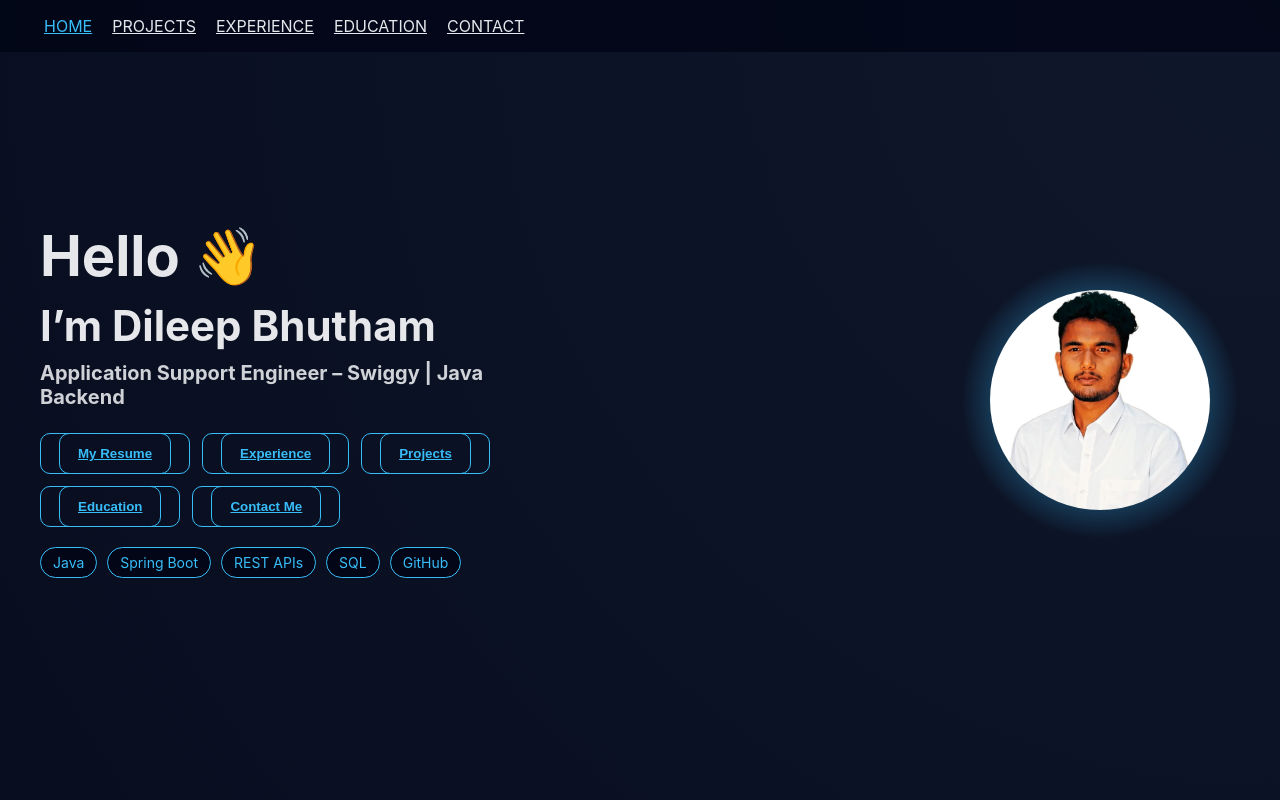
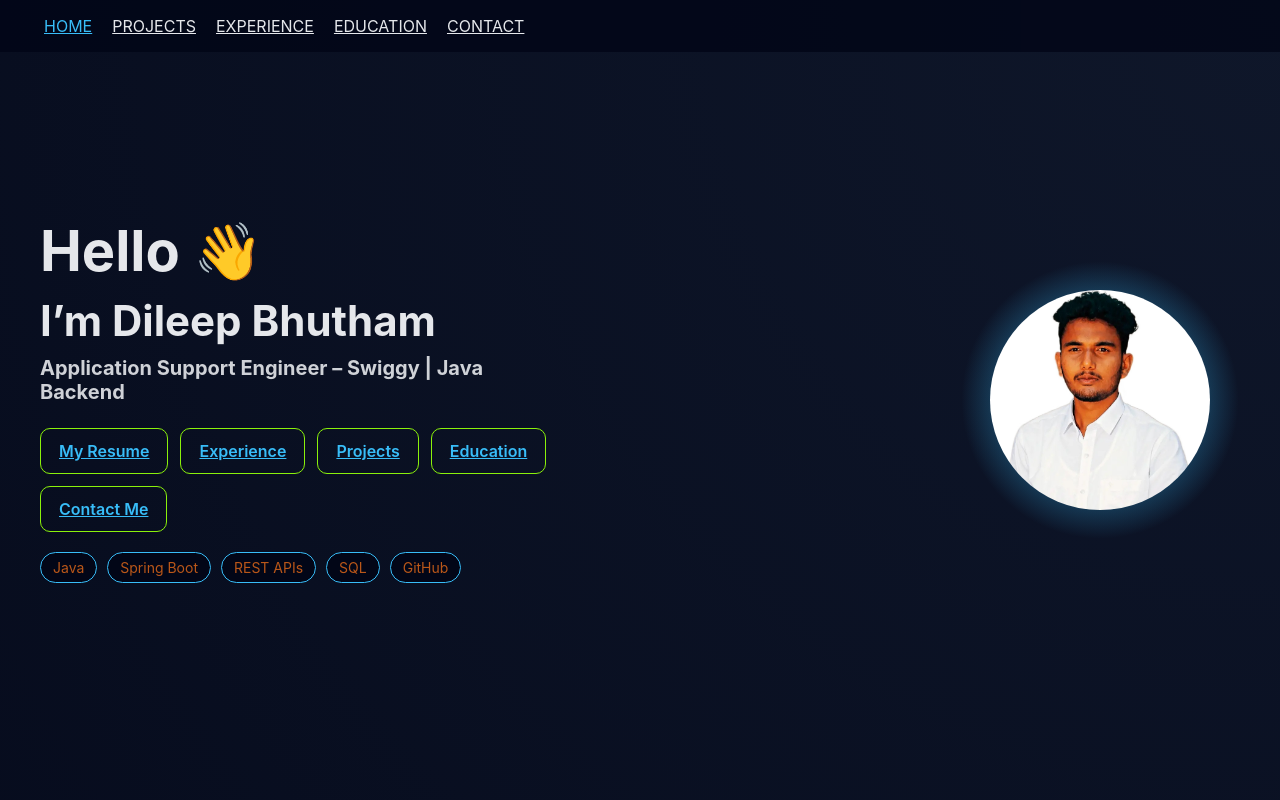
Before and after one commit to DileepNiki121/DileepNiki-PortFolio-Page, a React (Vite) app: page / in a window 1280 px wide. Shown: the top 800 px of the page. Built offline with nearby package versions, Linux system fonts and the light colour scheme.

Commit message:
implement back-to-top button functionality; update Hero component buttons and styles; adjust CSS for improved visuals

```diff
--- a/src/App.jsx
+++ b/src/App.jsx
@@ -1,21 +1,44 @@
+import { useEffect } from "react";
 import Navbar from "./components/Navbar";
 import Hero from "./components/Hero";
 import Projects from "./components/Projects";
 import Experience from "./components/Experience";
 import Education from "./components/Education";
 import Contact from "./components/Contact";
-import ResumeSection from "./components/ResumeSection";
 
 function App() {
+
+  useEffect(() => {
+    const btn = document.getElementById("backToTop");
+
+    const handleScroll = () => {
+      if (window.scrollY > 300) {
+        btn.style.display = "flex";
+      } else {
+        btn.style.display = "none";
+      }
+    };
+
+    window.addEventListener("scroll", handleScroll);
+    return () => window.removeEventListener("scroll", handleScroll);
+  }, []);
+
   return (
     <>
       <Navbar />
       <Hero />
-      <ResumeSection/>
       <Projects />
       <Experience />
       <Education />
       <Contact />
+
+      <button
+        id="backToTop"
+        className="back-to-top"
+        onClick={() => window.scrollTo({ top: 0, behavior: "smooth" })}
+      >
+        ⬆
+      </button>
     </>
   );
 }
--- a/src/components/Hero.jsx
+++ b/src/components/Hero.jsx
@@ -9,21 +9,23 @@ function Hero() {
         </h2>
         <h3>Application Support Engineer – Swiggy | Java Backend</h3>
 
-        <div className="hero-buttons">
-           <button className="btn-outline"><a href="#resume">My Resume</a></button>
-             <button className="btn-outline"><a href="#experience">Experience</a></button>
-             <button className="btn-outline"><a href="#projects">Projects</a></button>
-              <button className="btn-outline"><a href="#education">Education</a></button>
-                <button className="btn-outline"><a href="#contact">Contact Me</a></button>
-        </div>
+     <div className="hero-buttons">
+  <a href="/resume.pdf" download className="btn primary">My Resume</a>
+  <a href="#experience" className="btn outline">Experience</a>
+  <a href="#projects" className="btn outline">Projects</a>
+  <a href="#education" className="btn outline">Education</a>
+  <a href="#contact" className="btn primary">Contact Me</a>
+</div>
 
-        <div className="skills">
-          <span>Java</span>
-          <span>Spring Boot</span>
-          <span>REST APIs</span>
-          <span>SQL</span>
-          <span>GitHub</span>
-        </div>
+
+     <div className="skills">
+  <span className="skill java">Java</span>
+  <span className="skill spring">Spring Boot</span>
+  <span className="skill api">REST APIs</span>
+  <span className="skill sql">SQL</span>
+  <span className="skill github">GitHub</span>
+</div>
+
       </div>
 
        {/* RIGHT */}
--- a/src/index.css
+++ b/src/index.css
@@ -67,7 +67,7 @@ body {
 .hero-buttons button {
   padding: 12px 18px;
   border-radius: 10px;
-  border: 1px solid #38bdf8;
+  border: 1px solid #8af10b;
   background: transparent;
   color: #38bdf8;
   cursor: pointer;
@@ -89,7 +89,7 @@ body {
 .skills span {
   background: #020617;
   border: 1px solid #38bdf8;
-  color: #38bdf8;
+  color: #ba5719;
   padding: 6px 12px;
   border-radius: 999px;
   font-size: 14px;
```
